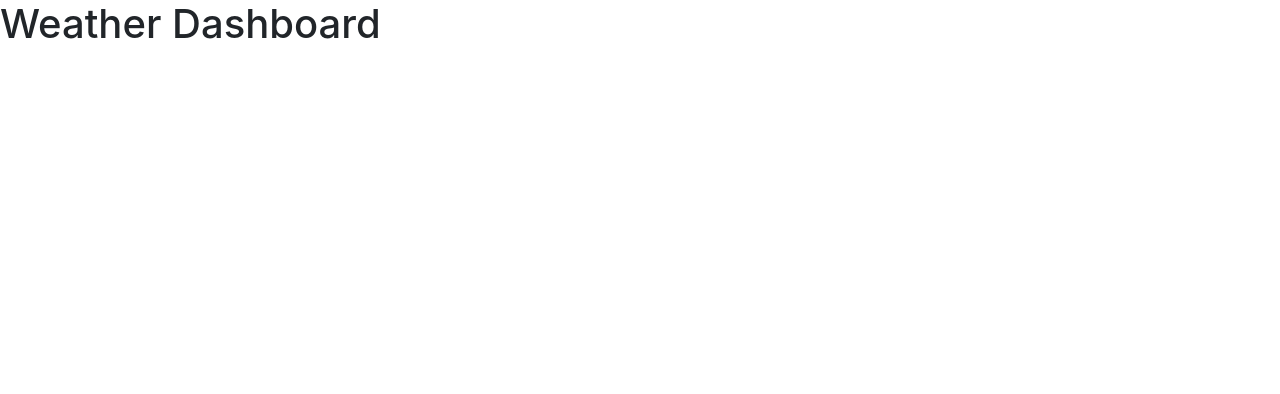
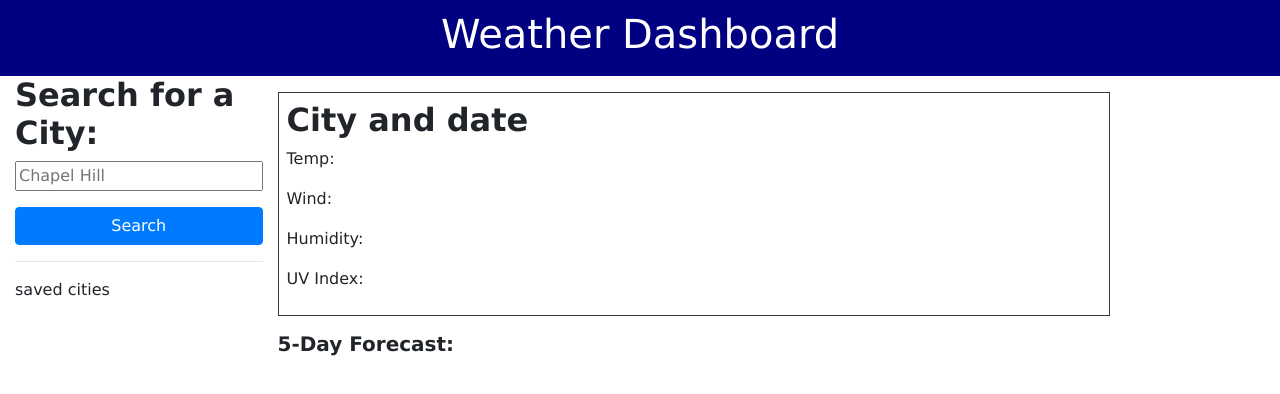
Before and after one commit to taholton748/Weather_Dashboard, a plain HTML site: page index.html in a window 1280 px wide. Drawn offline with nearby package versions, Linux system fonts and the light colour scheme.

Commit message:
added bootstrap elements for styling

```diff
--- a/Assets/CSS/style.css
+++ b/Assets/CSS/style.css
@@ -0,0 +1,19 @@
+body {
+    font-family: 'Lucida Sans', 'Lucida Sans Regular', 'Lucida Grande', 'Lucida Sans Unicode', Geneva, Verdana, sans-serif;
+}
+.header {
+    color:white;
+    background-color: navy;
+    padding:10px;
+    text-align: center;
+    font-weight: bold;
+}
+h2 {
+    font-weight: bold;
+}
+.input-field {
+    width: 100%;
+}
+.feature-city {
+    display:block;
+}
--- a/index.html
+++ b/index.html
@@ -12,7 +12,34 @@
     <header class="header">
         <h1>Weather Dashboard</h1>
     </header>
+    <main class="container row">
+        <div class="col-md-3">
+            <div>
+                <h2>Search for a City:</h2>
+                <form>
+                    <input class="input-field" type="text" placeholder="Chapel Hill">
+                    <button class="btn btn-primary btn-block mt-3" type="submit">Search</button>
+                </form>
+            </div>
+            <hr>
+            <div>
+                saved cities
+            </div>
+        </div>
+        <div class="col-md-9">
+            <div class="row feature-city border border-dark mt-3 mb-3 p-2">
+                <h2>City and date</h2>
+                <p>Temp:</p>
+                <p>Wind:</p>
+                <p>Humidity:</p>
+                <p>UV Index:</p>
+            </div>
+            <div class="row">
+                <h5><strong>5-Day Forecast:</strong></h5>
+            </div>
+        </div>
 
+    </main>
     <script src="./Assets/JS/script.js"></script>
 </body>
 </html>
```
Also changed, not shown: Assets/JS/script.js (+11 -0 lines).
